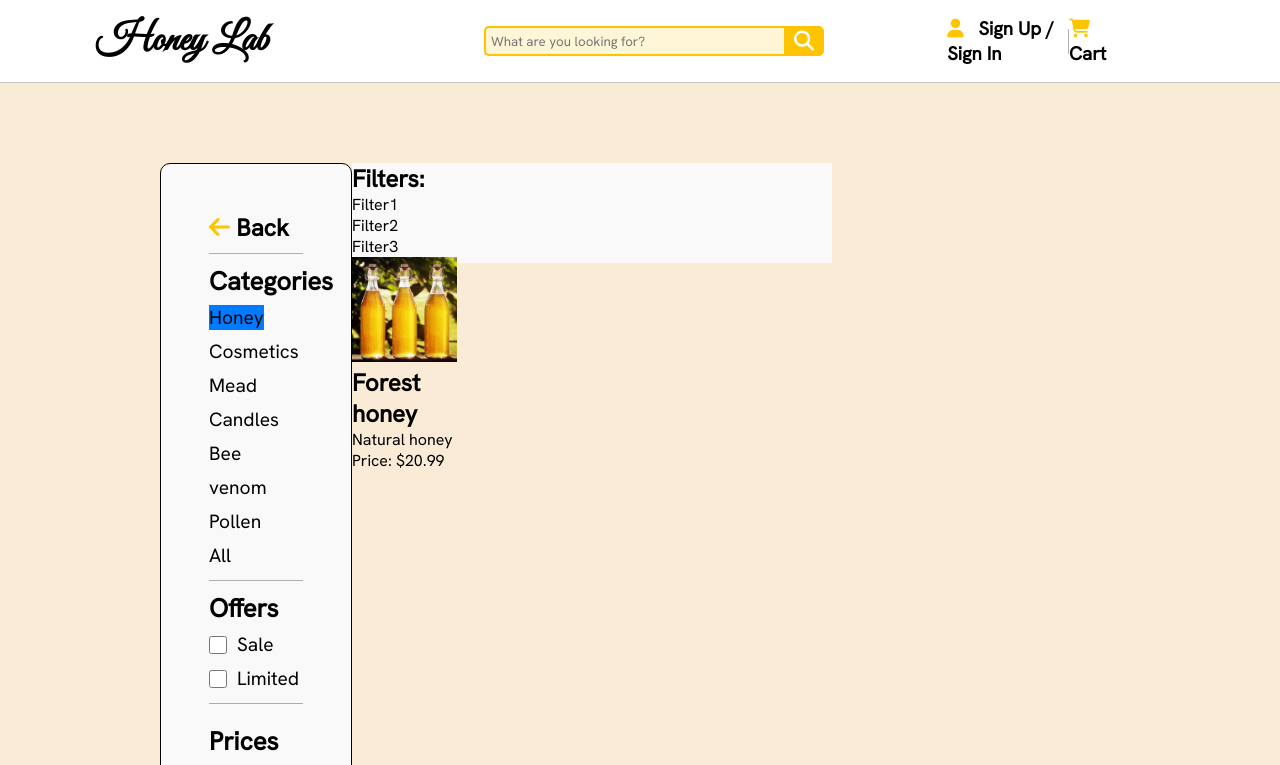
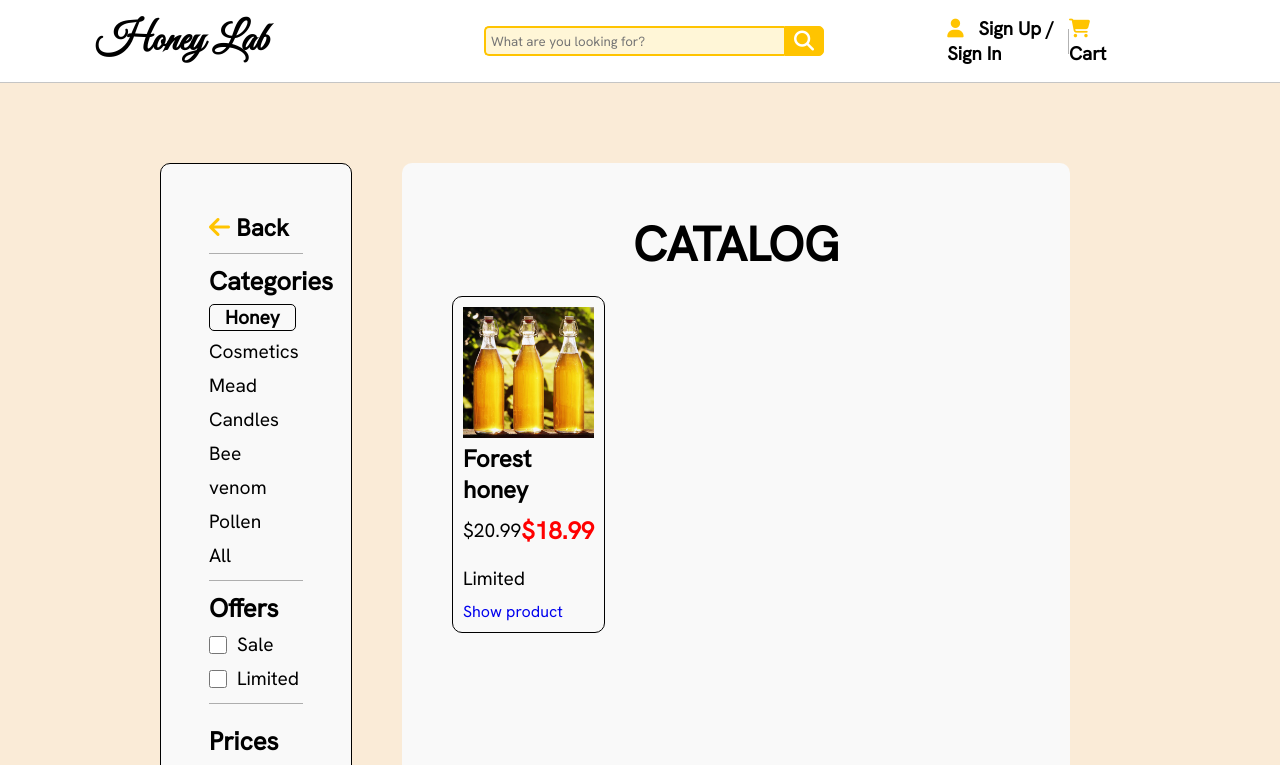
Before and after one commit to Anarasty/honey-web-v2, a plain HTML site: page catalog.html in a window 1280 px wide. Both pictures are taken after a click on the link "Honey". Shown: the top 765 px of the page. Drawn offline with nearby package versions, Linux system fonts and the light colour scheme.

Commit message:
seachbox added + filters fixed

```diff
--- a/catalog.html
+++ b/catalog.html
@@ -1,9 +1,9 @@
 <!DOCTYPE html>
 <html lang="en">
   <head>
-    <meta charset="UTF-8">
-    <meta http-equiv="X-UA-Compatible" content="IE=edge">
-    <meta name="viewport" content="width=device-width, initial-scale=1.0">
+    <meta charset="UTF-8" />
+    <meta http-equiv="X-UA-Compatible" content="IE=edge" />
+    <meta name="viewport" content="width=device-width, initial-scale=1.0" />
     <title>Honey</title>
     <link
       rel="stylesheet"
@@ -41,7 +41,9 @@
               type="text"
               class="searchTerm"
               placeholder="What are you looking for?"
+              id="search-input"
             />
+            <div id="search-results"></div>
             <button type="submit" class="searchButton">
               <i class="fa fa-search"></i>
             </button>
@@ -60,21 +62,31 @@
     <section class="full-catalog-section">
       <div class="main-content-box">
         <div class="filters-box">
-                <a href="index.html" class="back"><i class="fa-solid fa-arrow-left"></i> Back</a>
+          <a href="index.html" class="back"
+            ><i class="fa-solid fa-arrow-left"></i> Back</a
+          >
           <div class="line-horizontal"></div>
-                <ul id="category-list">Categories
-                    <li><a href="">Honey</a></li>
-                    <li><a href="">Cosmetics</a></li>
-                    <li><a href="">Mead</a></li>
-                    <li><a href="">Candles</a></li>
-                    <li><a href="">Bee venom</a></li>
-                    <li><a href="">Pollen</a></li>
-                    <li><a href="">All</a></li>
+          <ul id="category-list">
+            Categories
+            <li><a href="" class="category-filter-link">Honey</a></li>
+            <li><a href="" class="category-filter-link">Cosmetics</a></li>
+            <li><a href="" class="category-filter-link">Mead</a></li>
+            <li><a href="" class="category-filter-link">Candles</a></li>
+            <li><a href="" class="category-filter-link">Bee venom</a></li>
+            <li><a href="" class="category-filter-link">Pollen</a></li>
+            <li><a href="" class="category-filter-link">All</a></li>
           </ul>
           <div class="line-horizontal"></div>
-                <ul>Offers
-                    <li><input type="checkbox" id="sale"><label for="sale">Sale</label></li>
-                    <li><input type="checkbox" id="limited"><label for="limited">Limited</label></li>
+          <ul>
+            Offers
+            <li>
+              <input type="checkbox" id="sale" /><label for="sale">Sale</label>
+            </li>
+            <li>
+              <input type="checkbox" id="limited" /><label for="limited"
+                >Limited</label
+              >
+            </li>
           </ul>
           <div class="line-horizontal"></div>
           <p>Prices</p>
@@ -82,25 +94,16 @@
             <option value="small-to-high">Small to high</option>
             <option value="high-to-small">High to small</option>
           </select>
-                <h1><a class="reset filter">reset all</a></h1>
+          <a class="reset-filter">Reset filters</a>
         </div>
         <div class="products-box">
-                <div class="choosed-filters">
-                    <h2>Filters:</h2>
-                    <ul>
-                        <li>Filter1</li>
-                        <li>Filter2</li>
-                        <li>Filter3</li>
-                    </ul>
-                </div>
+          <div class="minisection-name"><h2>CATALOG</h2></div>
 
           <div class="product-list" id="product-list"></div>
         </div>
       </div>
     </section>
 
-
-
     <script type="module" src="product.js"></script>
   </body>
 </html>
--- a/data.js
+++ b/data.js
@@ -37,6 +37,39 @@ const products = [
     newPrice: 28.99,
     onSale: false,
     image: "/images/pollen.jpg"
+  },
+  {
+    id: 4,
+    name: "Pollen",
+    category: "Pollen",
+    isLimited: true,
+    description: "Natural honey",
+    price: 30.99,
+    newPrice: 28.99,
+    onSale: false,
+    image: "/images/pollen.jpg"
+  },
+  {
+    id: 5,
+    name: "Pollen",
+    category: "Pollen",
+    isLimited: true,
+    description: "Natural honey",
+    price: 30.99,
+    newPrice: 28.99,
+    onSale: false,
+    image: "/images/pollen.jpg"
+  },
+  {
+    id: 6,
+    name: "Pollen",
+    category: "Pollen",
+    isLimited: true,
+    description: "Natural honey",
+    price: 30.99,
+    newPrice: 28.99,
+    onSale: false,
+    image: "/images/pollen.jpg"
   }
 ];
 
--- a/product.js
+++ b/product.js
@@ -61,7 +61,10 @@ const saleCheckbox = document.getElementById("sale");
 const limitedCheckbox = document.getElementById("limited");
 const priceSelect = document.querySelector("select");
 
-const resetButton = document.querySelector(".reset.filter");
+const resetButton = document.querySelector(".reset-filter");
+{
+  /* <a href="productCard.html" class="product-card-btn">Show product</a> */
+}
 
 function displayProducts(products) {
   productList.innerHTML = "";
@@ -70,8 +73,15 @@ function displayProducts(products) {
     productDiv.innerHTML = `<div class="product-card">
       <img src="${product.image}">
       <h2>${product.name}</h2>
-      <p>${product.description}</p>
-      <p>Price: $${product.price.toFixed(2)}</p>
+      <div class="card-price-box">
+        <p>$${product.price.toFixed(2)}</p>
+        <p class="new-price-txt">${product.onSale === true ? "$"+product.newPrice : ""}</p>
+      </div>
+      <p>${product.isLimited === true ? "Limited" : ""}</p>
+      <a href="productCard.html?id=${
+        product.id
+      }" class="product-card-btn">Show product</a>
+
     </div>`;
     productList.appendChild(productDiv);
   }
@@ -113,7 +123,7 @@ categoryList.addEventListener("click", (event) => {
   event.preventDefault();
   if (event.target.nodeName === "A") {
     const selectedCategory = event.target.textContent;
-    categoryList.querySelectorAll("a").forEach((link) => {
+    categoryList.querySelectorAll("a.category-filter-link").forEach((link) => {
       link.classList.remove("selected");
     });
     event.target.classList.add("selected");
@@ -128,3 +138,40 @@ priceSelect.addEventListener("change", filterProducts);
 resetButton.addEventListener("click", resetFilters);
 
 displayProducts(products);
+
+const searchInput = document.getElementById("search-input");
+const searchResults = document.getElementById("search-results");
+
+searchInput.addEventListener("input", () => {
+  const searchQuery = searchInput.value.trim().toLowerCase();
+
+  // Если поле поиска пустое, скрываем область с результатами поиска
+  if (searchQuery === "") {
+    searchResults.style.display = "none";
+    return;
+  }
+
+  const filteredProducts = products.filter((product) => {
+    const productName = product.name.toLowerCase();
+    return productName.includes(searchQuery);
+  });
+
+  // Очищаем область с результатами поиска перед каждым новым поиском
+  searchResults.innerHTML = "block";
+
+  filteredProducts.forEach((product) => {
+    const productElement = document.createElement("div");
+    productElement.innerHTML = `
+        <img src="${product.image}" alt="${product.name}">
+        <p>${product.name}</p>
+      `;
+    productElement.addEventListener("click", () => {
+      // При клике на элемент с результатом поиска переходим на карточку продукта
+      window.location.href = `productCard.html?id=${product.id}`;
+    });
+    searchResults.appendChild(productElement);
+  });
+
+  // Отображаем область с результатами поиска
+  searchResults.style.display = "block";
+});
--- a/style.css
+++ b/style.css
@@ -568,10 +568,20 @@ footer .copyright{
   font-weight: bolder;
 }
 .full-catalog-section .filters-box ul li a {
-  color: black;
+  color: rgb(0, 0, 0);
   font-size: 1.2rem;
   font-weight: 100;
+  transition: .3s ease;
 }
+.full-catalog-section .filters-box .selected {
+  /* background-color: #007bff; */
+  border: 1px solid black;
+  padding: 0 15px;
+  border-radius: 5px;
+  font-weight: 900;
+}
+
+
 .full-catalog-section .filters-box ul input[type=checkbox] {
   color: black;
   font-size: 1.2rem;
@@ -636,11 +646,39 @@ footer .copyright{
   outline: none;
 }
 
+.full-catalog-section .filters-box .reset-filter {
+  font-size: 1.4rem;
+  font-weight: bolder;
+  margin: 30px 0;
+  border: 2px solid red;
+  color: red;
+  padding: 5px 15px;
+  border-radius: 6px;
+  transition: .2s ease;
+  height: 50px;
+}
+
+.full-catalog-section .filters-box .reset-filter:hover {
+  background-color: red;
+  color: white;
+  cursor: pointer;
+}
+
 /* ? */
 .full-catalog-section .products-box {
   background-color: #f9f9f9;
-  width: 50%;
-  height: 100px;
+  width: 100%;
+  padding: 50px;
+  /* height: 100px; */
+  margin: 0 50px;
+  border-radius: 10px;
+}
+
+.full-catalog-section .products-box .minisection-name h2{
+  text-align: center;
+  color: black;
+  font-size: 3rem;
+  margin-bottom: 20px;
 }
 
 .full-catalog-section .products-box .product-list {
@@ -649,10 +687,37 @@ footer .copyright{
   grid-template-columns: repeat(4, 1fr);
 }
 
-.full-catalog-section .products-box .product-list img {
+.products-box .product-list .product-card img {
   width: 100%;
 }
 
-.selected {
-  background-color: #007bff;
+.products-box .product-list .product-card {
+  /* background-color: #007bff; */
+  border-radius: 10px;
+  border: 1px solid black;
+  padding: 10px;
+  /* height: 450px; */
+
 }
+.products-box .product-list .product-card p {
+  font-size: 1.2rem;
+  margin: 10px 0;
+}
+
+.products-box .product-list .product-card .card-price-box {
+  display: flex;
+  justify-content: space-between;
+  align-items: center;
+}
+
+.products-box .product-list .product-card .card-price-box .new-price-txt{
+  color: red;
+  font-size: 1.5rem;
+  font-weight: 900;
+}
+
+
+/* ! */
+.full-catalog-section {
+
+}
```
Also changed, not shown: productCard.html (added, +37 -0 lines). Lines whose indentation alone changed are shown as unchanged.
